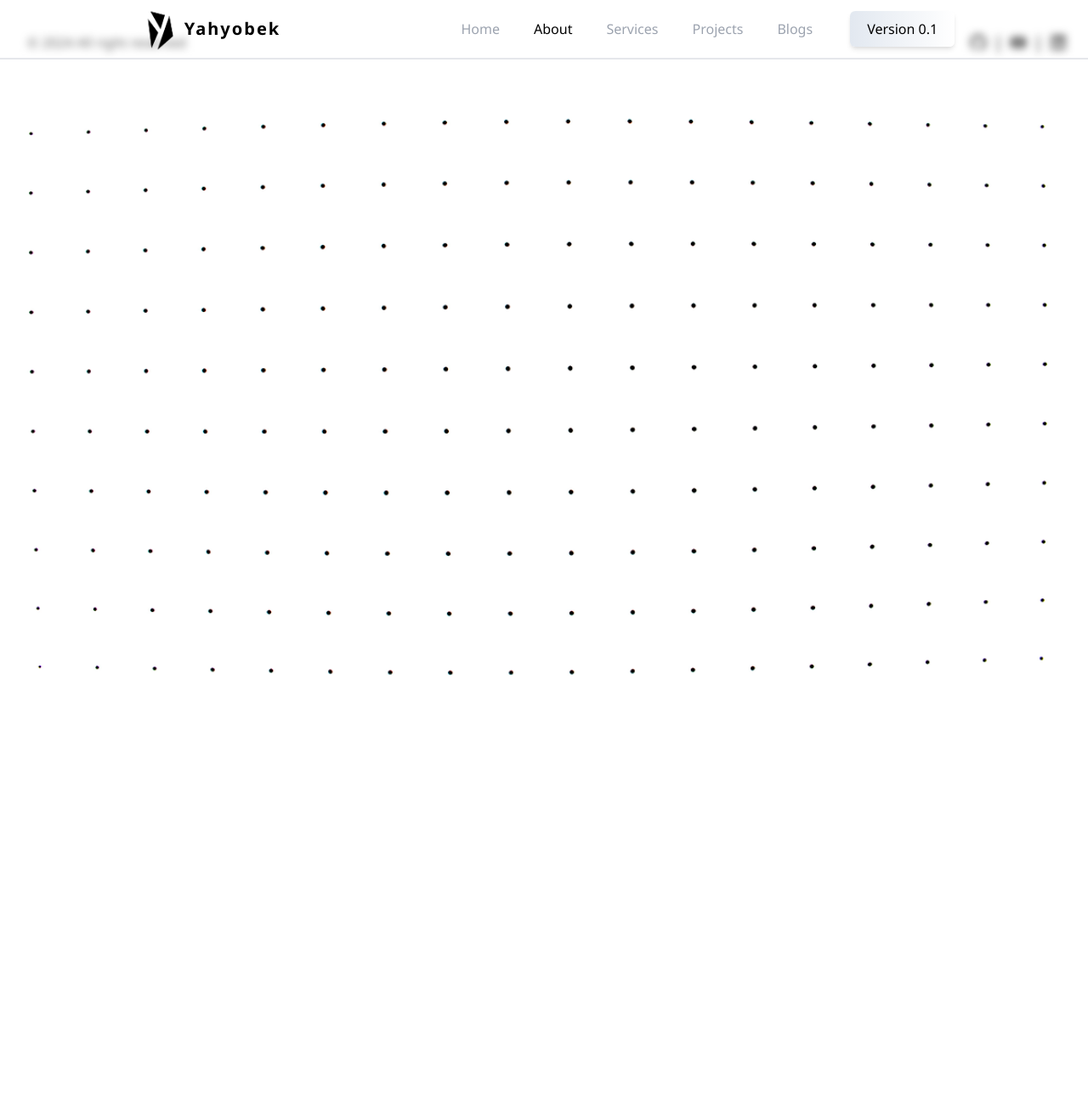
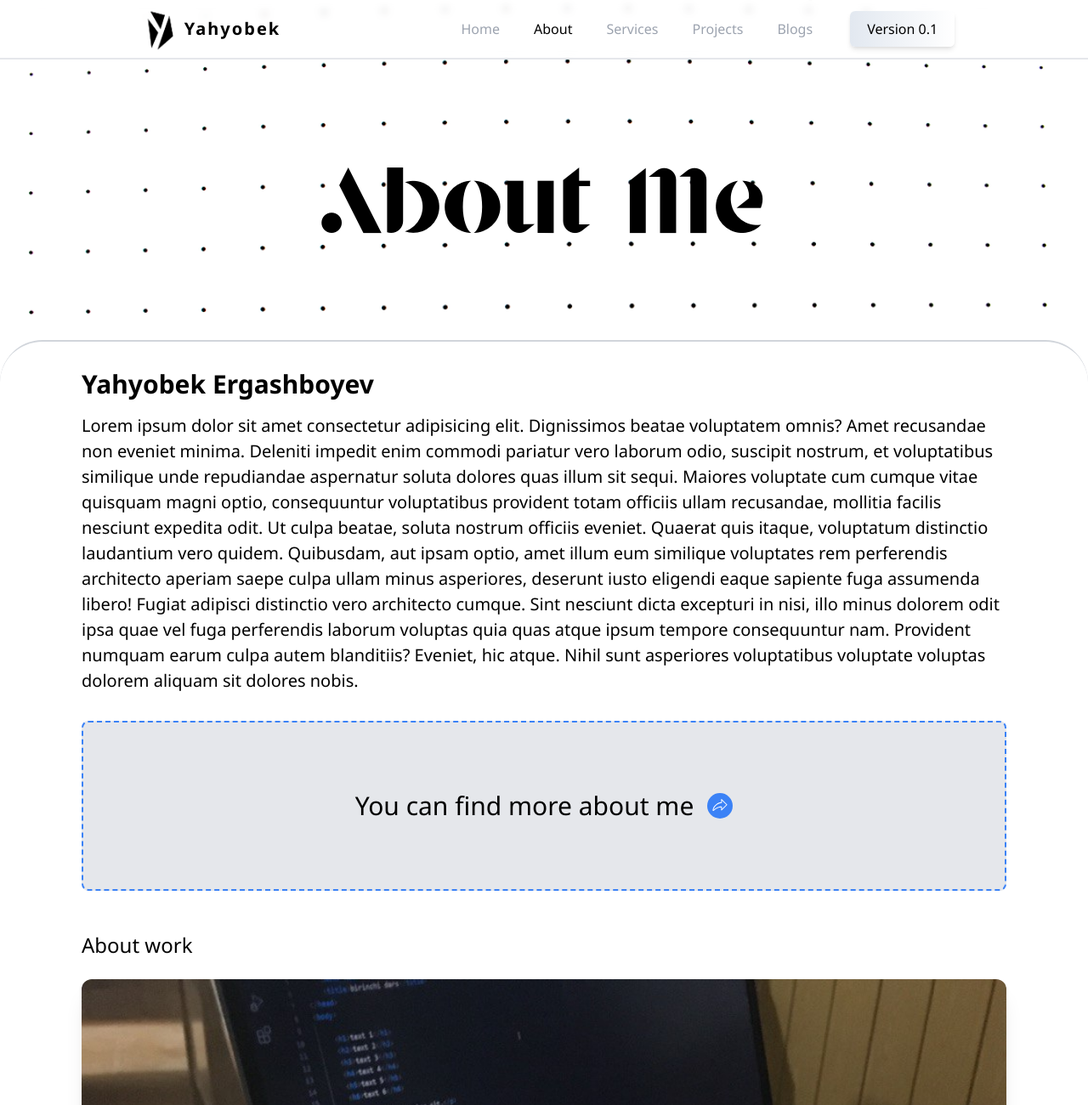
Before and after one commit to Yahyobek-12/yahyooo, a React (Create React App) app: page /about in a window 1280 px wide. Shown: the top 1300 px of the page at 85% size. Before the commit the page ends 800 px from the top, so only its background shows below. Built offline with nearby package versions, Linux system fonts and the light colour scheme.

Commit message:
added about.jsx

```diff
--- a/src/App.js
+++ b/src/App.js
@@ -1,5 +1,5 @@
 import { Routes, Route } from 'react-router-dom'
-import { Navbar, Home } from './Constants'
+import { Navbar, Home, About } from './Constants'
 import 'animate.css'
 import Footer from './Components/Footer'
 
@@ -9,8 +9,9 @@ const App = () => {
       <Navbar />
       <Routes>
         <Route path='/' element={<Home />} />
+        <Route path='/about' element={<About />} />
       </Routes>
-      <Footer />
+      {/* <Footer /> */}
     </div>
   )
 }
--- /dev/null
+++ b/src/Components/About.jsx
@@ -0,0 +1,30 @@
+import { Link } from 'react-router-dom'
+import '../Styles/About.css'
+import aboutWork from '../images/about-work.jpg'
+import { PiShareFatLight } from "react-icons/pi";
+
+
+const About = () => {
+  return (
+    <div className="w-[100%] h-[100vh]">
+      <div className="w-[100%] sm:h-[50%] h-[40%] flex items-center justify-center">
+        <h1 className="sm:text-9xl ss:text-7xl text-6xl about mt-20">About Me</h1>
+      </div>
+      <div className='w-[100%] bg-white lg:px-24 md:px-12 px-4 py-8 border-t-2 border-gray-300 rounded-t-[50px]'>
+        <h1 className='text-3xl font-bold'>Yahyobek Ergashboyev</h1>
+        <p className='mt-4 sm:text-[20px] ss:text-[18px] text-[17px]'>Lorem ipsum dolor sit amet consectetur adipisicing elit. Dignissimos beatae voluptatem omnis? Amet recusandae non eveniet minima. Deleniti impedit enim commodi pariatur vero laborum odio, suscipit nostrum, et voluptatibus similique unde repudiandae aspernatur soluta dolores quas illum sit sequi. Maiores voluptate cum cumque vitae quisquam magni optio, consequuntur voluptatibus provident totam officiis ullam recusandae, mollitia facilis nesciunt expedita odit. Ut culpa beatae, soluta nostrum officiis eveniet. Quaerat quis itaque, voluptatum distinctio laudantium vero quidem. Quibusdam, aut ipsam optio, amet illum eum similique voluptates rem perferendis architecto aperiam saepe culpa ullam minus asperiores, deserunt iusto eligendi eaque sapiente fuga assumenda libero! Fugiat adipisci distinctio vero architecto cumque. Sint nesciunt dicta excepturi in nisi, illo minus dolorem odit ipsa quae vel fuga perferendis laborum voluptas quia quas atque ipsum tempore consequuntur nam. Provident numquam earum culpa autem blanditiis? Eveniet, hic atque. Nihil sunt asperiores voluptatibus voluptate voluptas dolorem aliquam sit dolores nobis.</p>
+        <div className='w-[100%] sm:h-[200px] h-[120px] bg-gray-200 rounded-lg mt-8 border-2 border-blue-500 border-dashed flex items-center justify-center hover:scale-[99%]'>
+          <Link to='' target='_blank' className='sm:text-3xl ss:text-xl text-md flex items-center'>You can find more about me <PiShareFatLight className='ml-4 py-[5px] px-[4xp] bg-blue-500 text-white rounded-full' /></Link>
+        </div>
+
+        <div className='mt-12 mb-12'>
+          <h3 className='text-2xl mb-6'>About work</h3>
+          <img src={aboutWork} alt="about-work" className='w-[100%] lg:h-[800px] md:h-[650px] sm:h-[500px] ss:h-[350px] h-[300px] object-cover mt-4 rounded-xl shadow-xl' />
+        </div>
+        <Link to='/projects' className='py-3 px-4 bg-gradient-to-bl from-black to-slate-500 text-white rounded-lg border-b-2 border-black hover:opacity-85'>See Projects</Link>
+      </div>
+    </div>
+  )
+}
+
+export default About
--- a/src/Components/Footer.jsx
+++ b/src/Components/Footer.jsx
@@ -3,7 +3,7 @@ import { FaGithub, FaYoutube, FaLinkedin } from "react-icons/fa";
 
 const Footer = () => {
   return (
-    <div className="w-[100%] h-[100px] bg-white ss:flex block items-center justify-between ss:py-2 px-8 ss:text-start text-center py-4">
+    <div className="w-[100%] h-[90px] bg-white ss:flex block items-center justify-between ss:py-2 px-8 ss:text-start text-center py-4 z-10">
         <h1>&copy; 2024 All right reserved</h1>
         <div className='ss:w-[100px] w-[100%] ss:mt-0 mt-4 flex items-center justify-center'>
           <div className='flex items-center'>
--- a/src/Components/Home.jsx
+++ b/src/Components/Home.jsx
@@ -2,10 +2,7 @@ import '../Styles/Home.css'
 import Who from '../images/data-team.webp'
 import { Link } from 'react-router-dom'
 import { FaLongArrowAltRight } from "react-icons/fa";
-import HSec1 from '../Sections/HSec1';
-import HSec2 from '../Sections/HSec2';
-import HSec3 from '../Sections/HSec3';
-import HSec4 from '../Sections/HSec4';
+import { HSec1, HSec2, HSec3, HSec4 } from '../Constants'
 
 const Home = () => {
   return (
--- /dev/null
+++ b/src/Sections/About/ASec1.jsx
@@ -0,0 +1,8 @@
+
+const ASec1 = () => {
+  return (
+    <div>ASec1</div>
+  )
+}
+
+export default ASec1
--- a/src/Sections/HSec2.jsx
+++ b/src/Sections/Home/HSec2.jsx
@@ -1,7 +1,7 @@
 import { Link } from 'react-router-dom'
-import nikeImg from '../images/macos-big-sur-stock-cold-winter-sedimentary-rocks-night-2820x2820-3767.jpg'
-import blueImg from '../images/macos-sonoma-6016x6016-11574.jpeg'
-import darkImg from '../images/maxim-berg-3E2xgrlNXq4-unsplash.jpg'
+import nikeImg from '../../images/macos-big-sur-stock-cold-winter-sedimentary-rocks-night-2820x2820-3767.jpg'
+import blueImg from '../../images/macos-sonoma-6016x6016-11574.jpeg'
+import darkImg from '../../images/maxim-berg-3E2xgrlNXq4-unsplash.jpg'
 
 const HSec2 = () => {
   return (
--- a/src/Sections/HSec3.jsx
+++ b/src/Sections/Home/HSec3.jsx
@@ -1,4 +1,4 @@
-import JoinUs from '../images/8161040.jpg'
+import JoinUs from '../../images/8161040.jpg'
 import { Link } from 'react-router-dom'
 
 const HSec3 = () => {
--- a/src/Sections/HSec4.jsx
+++ b/src/Sections/Home/HSec4.jsx
@@ -1,5 +1,5 @@
 import { Link } from 'react-router-dom'
-import agreementImg from '../images/agreement.jpg'
+import agreementImg from '../../images/agreement.jpg'
 
 const HSec4 = () => {
   return (
--- /dev/null
+++ b/src/Styles/About.css
@@ -0,0 +1,7 @@
+.about {
+    font-family: stanley;
+}
+
+.about-content::-webkit-scrollbar {
+    width: 0;
+}
```
Also changed, not shown: src/Constants.js (+10 -0 lines), src/Sections/Home/HSec1.jsx (renamed from src/Sections/HSec1.jsx), src/images/about-work.jpg (added), src/images/black-dotted-grid.webp (added).
